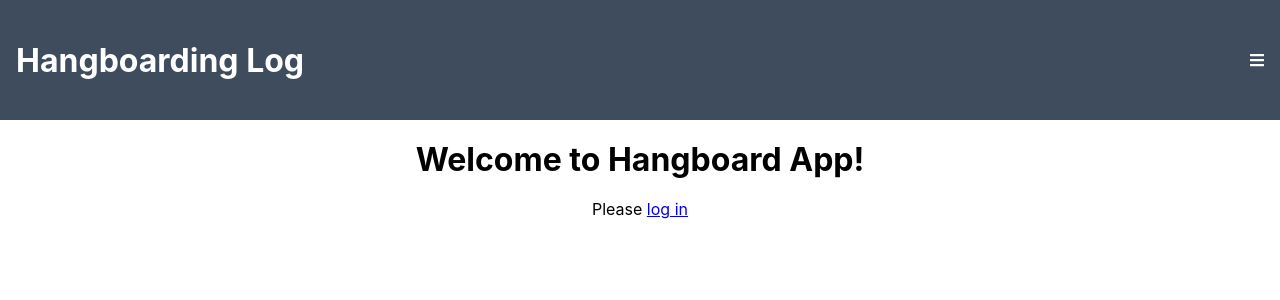
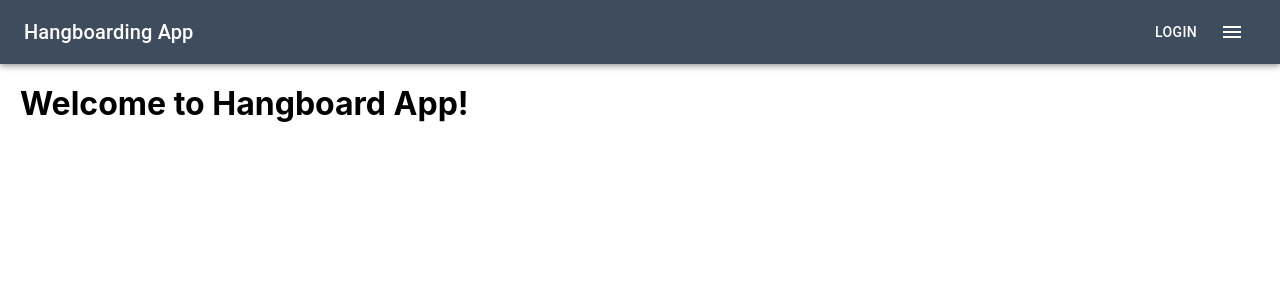
Before and after one commit to joegiardina/hangboard-app, a React app: page / in a window 1280 px wide. Shown: the top 300 px of the page. Built offline with nearby package versions, Linux system fonts and the light colour scheme.

Commit message:
material sidebar

```diff
--- a/src/App.js
+++ b/src/App.js
@@ -1,12 +1,15 @@
 import './App.css';
 import Header from './components/Header';
+import HeaderBar from './components/HeaderBar';
 import Router from './Router';
 
 function App() {
   return (
-    <Router>
-      <Header />
-    </Router>
+    <>
+      <Router>
+        <HeaderBar />
+      </Router>
+    </>
   );
 }
 
--- /dev/null
+++ b/src/components/HeaderBar.js
@@ -0,0 +1,92 @@
+import {useState} from 'react';
+import {useSelector, useDispatch} from 'react-redux';
+import MenuIcon from '@material-ui/icons/Menu';
+import {logout} from '../stores/userSlice';
+import {useHistory} from 'react-router-dom';
+import {clearExercises} from '../stores/exerciseSlice';
+import AccountCircleIcon from '@material-ui/icons/AccountCircle';
+import HomeIcon from '@material-ui/icons/Home';
+import SignOutIcon from '@material-ui/icons/ExitToApp';
+import ExerciseIcon from '@material-ui/icons/FitnessCenter';
+import {
+  AppBar,
+  Toolbar,
+  IconButton,
+  Typography,
+  Button,
+  Drawer,
+  List,
+  ListItem,
+  ListItemIcon,
+  ListItemText,
+} from '@material-ui/core';
+
+const HeaderBar = () => {
+  const dispatch = useDispatch();
+  const history = useHistory();
+  const user = useSelector(state => state.user.user);
+  const [open, setOpen] = useState(false);
+
+  const openDrawer = () => setOpen(true);
+  const closeDrawer = () => setOpen(false);
+
+  const signOut = () => {
+    dispatch(logout());
+    dispatch(clearExercises());
+    closeDrawer();
+    goTo('/');
+  };
+
+  const goTo = path => {
+    closeDrawer();
+    history.push(path);
+  };
+
+  return (
+    <AppBar position="static">
+      <Toolbar style={{backgroundColor: '#3e4c5e'}}>
+        <Typography style={{flex: 1}} variant="h6">
+          Hangboarding App
+        </Typography>
+        {!user ? (
+          <Button color="inherit" onClick={() => goTo('/login')}>
+            Login
+          </Button>
+        ) : (
+          <Typography variant="buttonText">Hello, {user.name}</Typography>
+        )}
+        <IconButton color="inherit">
+          <MenuIcon onClick={openDrawer} />
+        </IconButton>
+      </Toolbar>
+      <Drawer anchor="right" open={open} onClose={closeDrawer}>
+        <List>
+          <ListItem button key="home" onClick={() => goTo('/')}>
+            <ListItemIcon>
+              <HomeIcon />
+            </ListItemIcon>
+            <ListItemText primary="Home" />
+          </ListItem>
+          {!!user && (
+            <>
+              <ListItem button key="exercise" onClick={() => goTo('/exercise')}>
+                <ListItemIcon>
+                  <ExerciseIcon />
+                </ListItemIcon>
+                <ListItemText primary="Exercises" />
+              </ListItem>
+              <ListItem button key="logout" onClick={signOut}>
+                <ListItemIcon>
+                  <SignOutIcon />
+                </ListItemIcon>
+                <ListItemText primary="Log out" />
+              </ListItem>
+            </>
+          )}
+        </List>
+      </Drawer>
+    </AppBar>
+  );
+};
+
+export default HeaderBar;
--- a/src/container/Home.js
+++ b/src/container/Home.js
@@ -1,23 +1,7 @@
-import {useSelector} from 'react-redux';
-
-const Home = () => {
-  const user = useSelector(state => state.user.user);
-  return (
-    <div
-      style={{display: 'flex', alignItems: 'center', flexDirection: 'column'}}
-    >
-      <h1 style={{marginTop: 20, marginBottom: 20}}>
-        Welcome to Hangboard App!
-      </h1>
-      {!!user ? (
-        <p>Hello, {user.name}!</p>
-      ) : (
-        <p>
-          Please <a href="/login">log in</a>
-        </p>
-      )}
-    </div>
-  );
-};
+const Home = () => (
+  <div>
+    <h1 style={{margin: 20}}>Welcome to Hangboard App!</h1>
+  </div>
+);
 
 export default Home;
```
